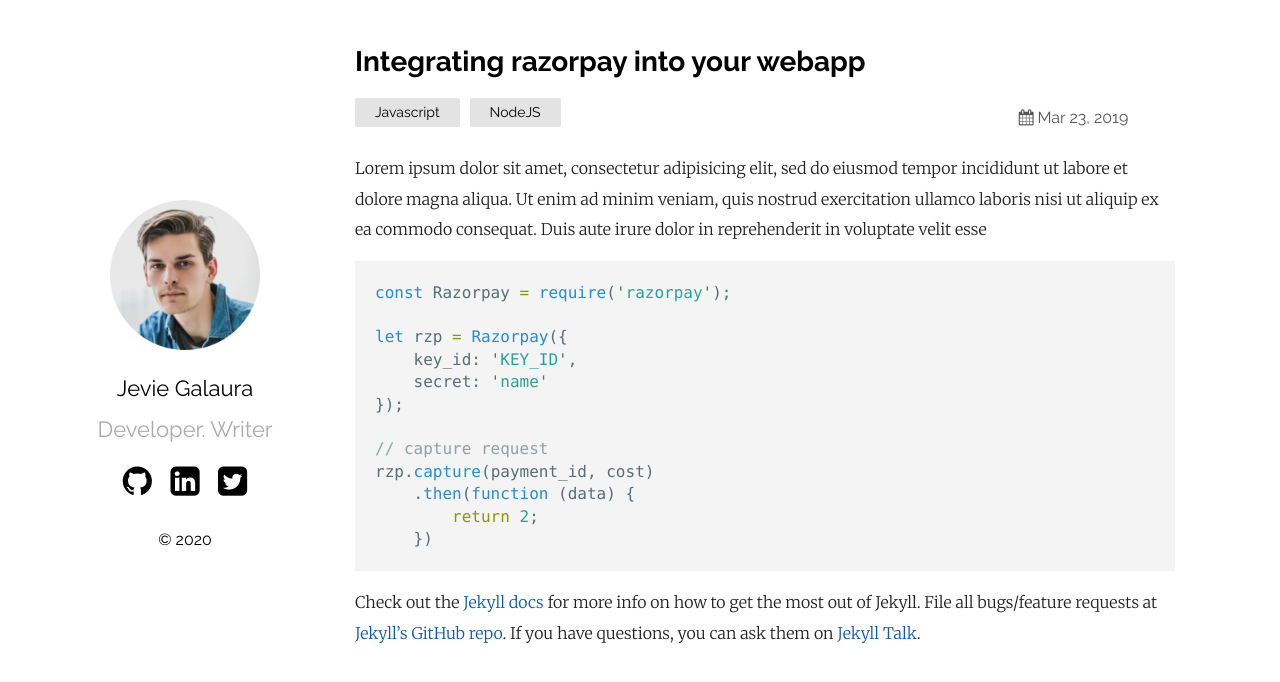
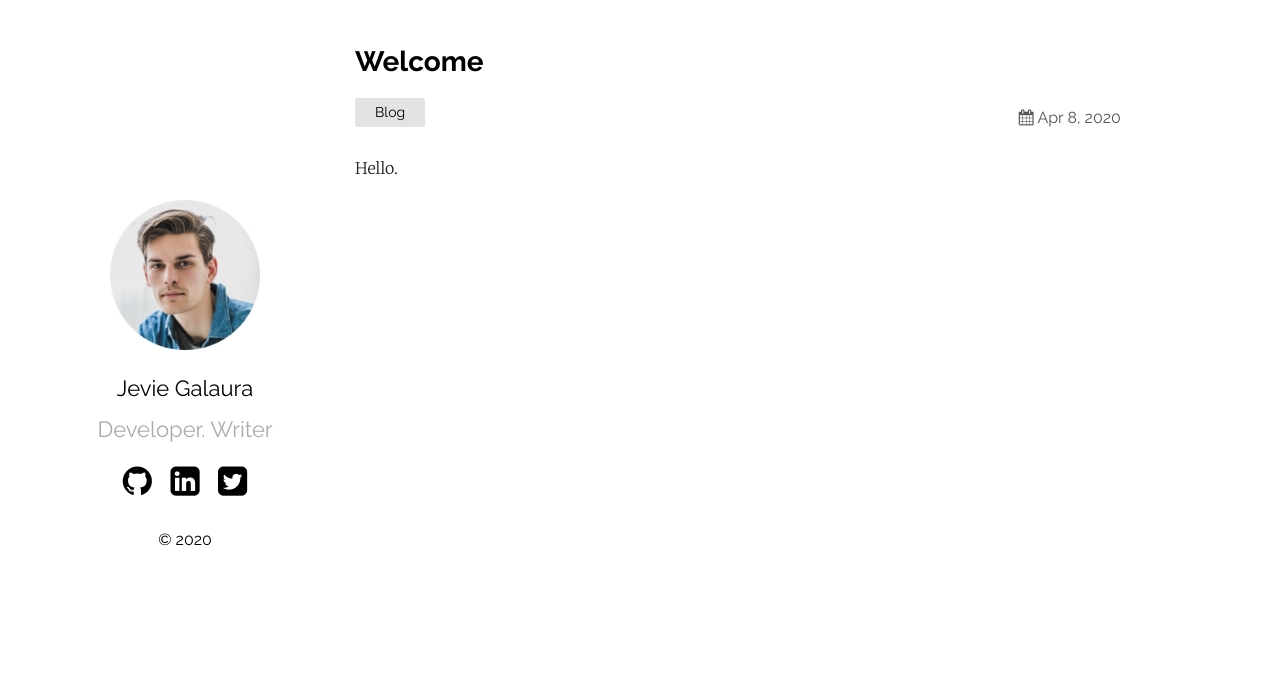
Before and after one commit to jeviemar/website, a Jekyll site: the page built from _posts/2019-03-23-welcome-to-jekyll.markdown, in a window 1280 px wide. Shown: the top 682 px of the page. Built offline with Jekyll 4.4.1, drawn with Linux system fonts in a browser that asks for light colours.

Commit message:
Update 2019-03-23-welcome-to-jekyll.markdown

````diff
--- a/_posts/2019-03-23-welcome-to-jekyll.markdown
+++ b/_posts/2019-03-23-welcome-to-jekyll.markdown
@@ -1,28 +1,7 @@
 ---
 layout: post
-title:  "Integrating razorpay into your webapp"
-date:   2019-03-23 21:03:36 +0530
-categories: Javascript NodeJS
+title:  "Welcome"
+date:   2020-04-08 21:03:36 +0530
+categories: Blog
 ---
-Lorem ipsum dolor sit amet, consectetur adipisicing elit, sed do eiusmod tempor incididunt ut labore et dolore magna aliqua. Ut enim ad minim veniam, quis nostrud exercitation ullamco laboris nisi ut aliquip ex ea commodo consequat. Duis aute irure dolor in reprehenderit in voluptate velit esse
-
-```javascript
-const Razorpay = require('razorpay');
-
-let rzp = Razorpay({
-	key_id: 'KEY_ID',
-	secret: 'name'
-});
-
-// capture request
-rzp.capture(payment_id, cost)
-	.then(function (data) {
-		return 2;
-	})
-```
-
-Check out the [Jekyll docs][jekyll-docs] for more info on how to get the most out of Jekyll. File all bugs/feature requests at [Jekyll’s GitHub repo][jekyll-gh]. If you have questions, you can ask them on [Jekyll Talk][jekyll-talk].
-
-[jekyll-docs]: https://jekyllrb.com/docs/home
-[jekyll-gh]:   https://github.com/jekyll/jekyll
-[jekyll-talk]: https://talk.jekyllrb.com/
+Hello.
````
